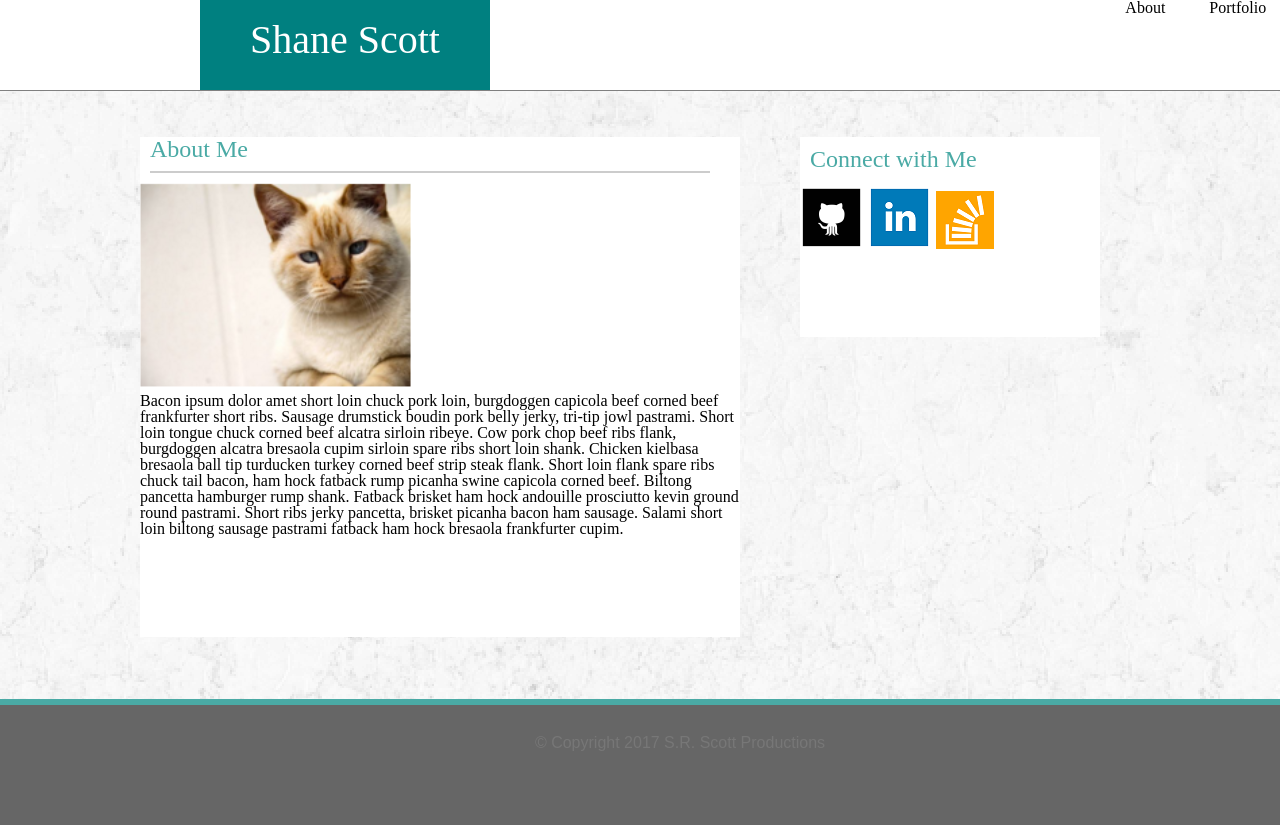
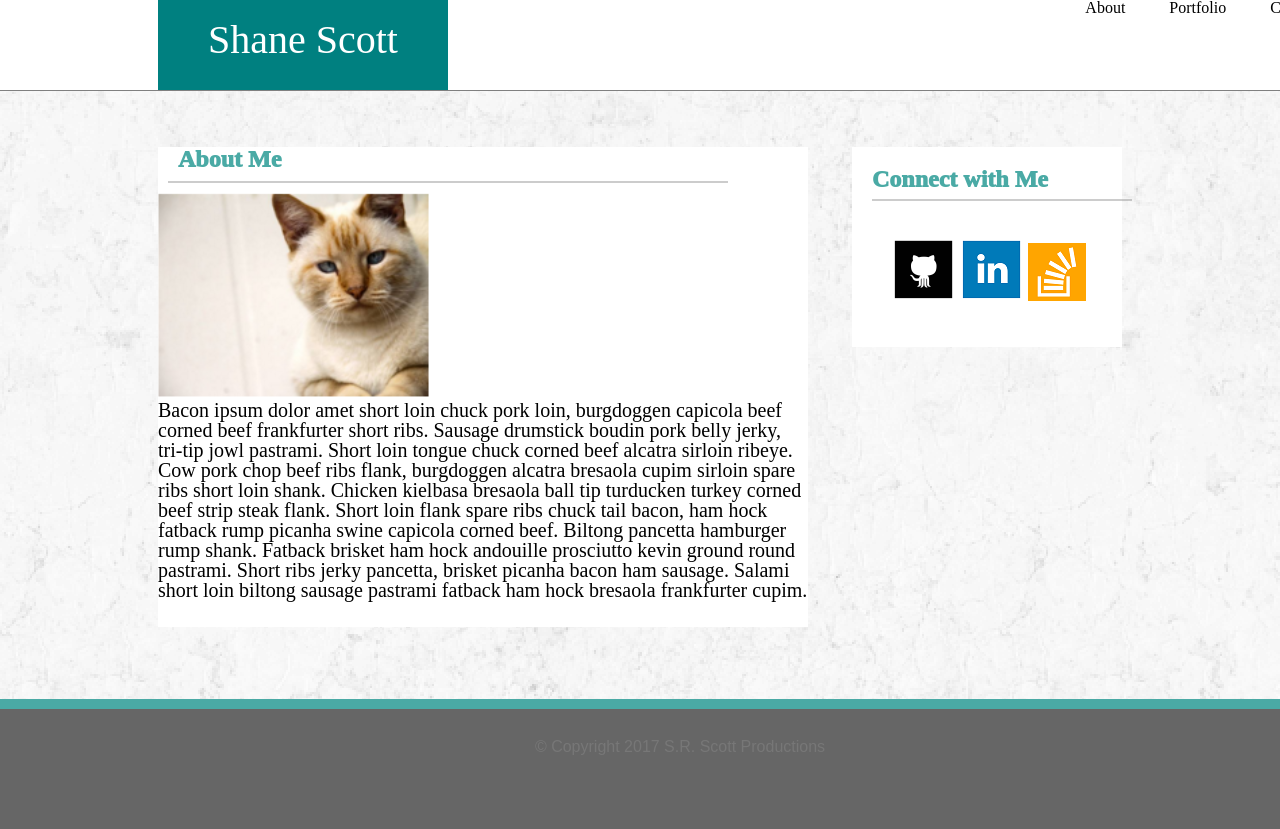
Before and after one commit to bamacanuck/Basic-Portfolio, a plain HTML site: page index.html in a window 1280 px wide. Shown: the top 829 px of the page. Drawn offline with Linux system fonts and the light colour scheme.

Commit message:
many additional changes... for the better

```diff
--- a/assets/css/style.css
+++ b/assets/css/style.css
@@ -23,6 +23,7 @@ footer {
 
 nav {
 	float: right;
+	margin-right: 40px;
 }
 
 nav ul {
@@ -41,6 +42,11 @@ nav a {
 	text-decoration: none;
 }
 
+p {
+	font-size: 20px;
+	float: left;
+}
+
 #topBig {
 	width: 1360px;
 	height: 90px;
@@ -52,7 +58,7 @@ nav a {
 	width: 250px;
 	height: 50px;
 	background-color: teal;
-	margin-left: 200px;
+	margin-left: 158px;
 	font-size: 40px;
 	color: white;
 	text-align: center;
@@ -62,26 +68,26 @@ nav a {
 #aboutBlock {
 	position: relative;
 	float: left;
-	margin-top: 30px;
-	margin-left: 140px;
-	width: 600px;
-	height: 500px;
+	margin-top: 40px;
+	margin-left: 158px;
+	width: 650px;
+	height: 480px;
 	background-color: white;
 }
 
 #connectBlock {
 	float: left;
-	margin: 30px 50px 100px 60px;
-	/*margin-right: 20px;*/
-	width: 300px;
+	margin: 40px 50px 100px 44px;
+	width: 270px;
 	height: 200px;
 	background-color: white;
 }
 
 #about {
 	font-size: 24px;
+	font-weight: 1000;
 	color: #4aaaa5;
-	margin: 10px;
+	margin: 20px;
 }
 
 /*#back {
@@ -99,22 +105,18 @@ nav a {
   clear: both;
 }
 
-#blueDivider {
-	height: 6px;
+#tealDivider {
+	height: 10px;
 	width: 1360px;
 	background-color: #4aaaa5;
-}
-
-#about {
-	height: 479px;
-	width: 648px;
 }
 
 #connect {
 	float: left;
 	font-size: 24px;
+	font-weight: 1000;
 	color: #4aaaa5;
-	margin: 10px;
+	margin: 20px;
 }
 
 #aboutLine {
@@ -124,3 +126,19 @@ nav a {
 	background-color: gray;
 	opacity: 0.4;
 }
+
+#connectLine {
+	width: 260px;
+	height: 2px;
+	margin: 20px;
+	background-color: gray;
+	opacity: 0.4;
+}
+
+#catPic {
+	float: left;
+}
+
+#iconList {
+	margin-left: 40px;
+}
--- a/index.html
+++ b/index.html
@@ -36,7 +36,7 @@
 			<br>
 			<div id=aboutLine>
 			</div>
-			<img src="assets/images/Cat.png">
+			<img id="catPic" src="assets/images/Cat.png">
 			<p>Bacon ipsum dolor amet short loin chuck pork loin, burgdoggen capicola beef corned beef frankfurter short ribs. Sausage drumstick boudin pork belly jerky, tri-tip jowl pastrami. Short loin tongue chuck corned beef alcatra sirloin ribeye. Cow pork chop beef ribs flank, burgdoggen alcatra bresaola cupim sirloin spare ribs short loin shank. Chicken kielbasa bresaola ball tip turducken turkey corned beef strip steak flank.
 
 Short loin flank spare ribs chuck tail bacon, ham hock fatback rump picanha swine capicola corned beef. Biltong pancetta hamburger rump shank. Fatback brisket ham hock andouille prosciutto kevin ground round pastrami. Short ribs jerky pancetta, brisket picanha bacon ham sausage. Salami short loin biltong sausage pastrami fatback ham hock bresaola frankfurter cupim.</p>
@@ -44,17 +44,22 @@ Short loin flank spare ribs chuck tail bacon, ham hock fatback rump picanha swin
 
 		<div id="connectBlock">
 			<h2 id="connect">Connect with Me</h2>
-			<br><br><br>
-			<img src="assets/images/GitHub_icon64.png" alt="GitHub">
-			<img src="assets/images/LinkedIn_icon64.png" alt="LinkedIn">
-			<img src="assets/images/StackOverflow_icon58.png" alt="StackOverflow">
+			<br><br>
+			<div id=connectLine>
+			</div>
+			<br>
+			<ul id=iconList>
+				<img src="assets/images/GitHub_icon64.png" alt="GitHub">
+				<img src="assets/images/LinkedIn_icon64.png" alt="LinkedIn">
+				<img src="assets/images/StackOverflow_icon58.png" alt="StackOverflow">
+			</ul>
 		</div>
 
 	</section>
 
 	<br><br><br><br><br><br><br><br><br><br><br><br><br><br><br><br><br><br><br><br><br><br><br><br><br><br><br><br><br><br><br><br><br><br><br><br><br>
 
-	<section id="blueDivider">
+	<section id="tealDivider">
 	</section>
 
 	<footer id="footer">
```
